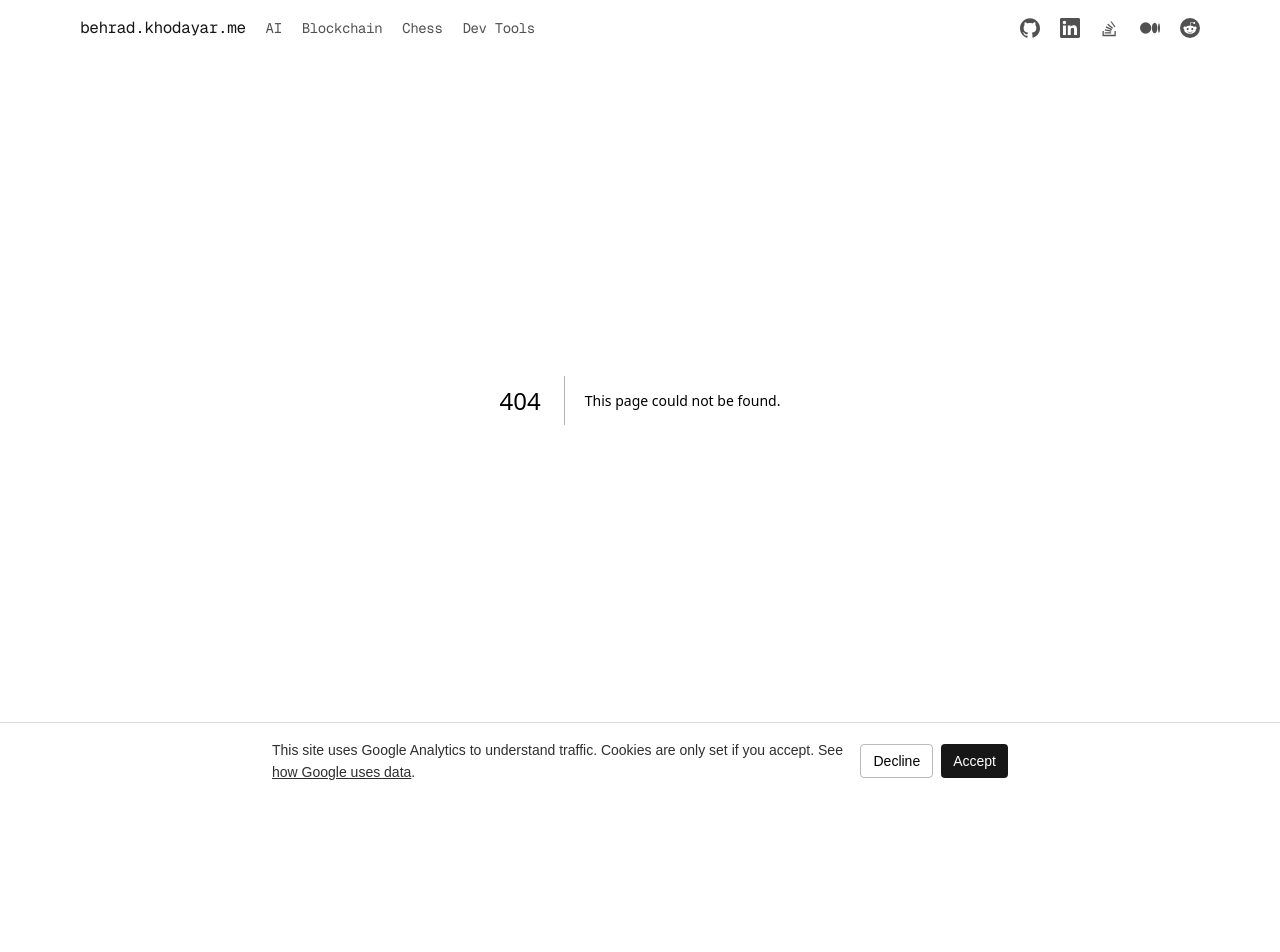
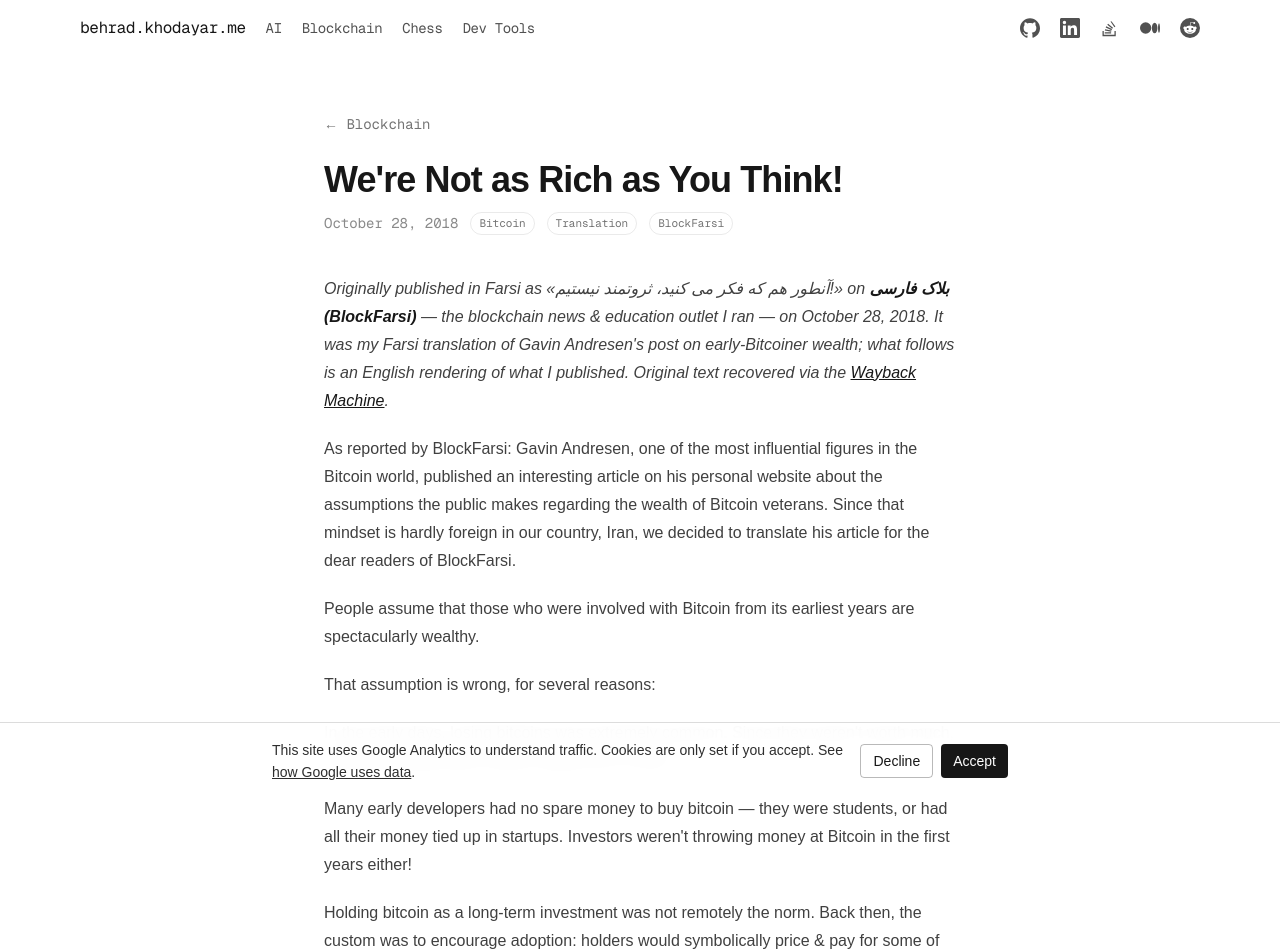
Before and after one commit to behradkhodayar/behradkhodayar, a Next.js app: page /blockchain/were-not-as-rich-as-you-think in a window 1280 px wide. Before the commit this address had no page. Shown: the top 952 px of the page. Before the commit the page ends 800 px from the top, so only its background shows below. Built offline with nearby package versions, Linux system fonts and the light colour scheme.

Commit message:
Add we're-not-as-rich-as-you-think post

```diff
--- a/app/blockchain/content.ts
+++ b/app/blockchain/content.ts
@@ -7,6 +7,14 @@
 import { type Post, byDateDesc } from "../lib/content";
 
 export const posts: Post[] = [
+  {
+    slug: "were-not-as-rich-as-you-think",
+    title: "We're Not as Rich as You Think!",
+    date: "2018-10-28",
+    excerpt:
+      "Why Bitcoin early birds mostly aren't the millionaires people imagine — my Farsi translation of Gavin Andresen's piece, rendered back into English.",
+    tags: ["Bitcoin", "Translation", "BlockFarsi"],
+  },
   {
     slug: "ibm-omfif-cbdc-study",
     title: "IBM Study: Central Banks Should Issue Digital Currencies",
--- /dev/null
+++ b/app/blockchain/were-not-as-rich-as-you-think/page.mdx
@@ -0,0 +1,50 @@
+import PostLayout from "../../ai/components/PostLayout";
+
+export const meta = {
+  title: "We're Not as Rich as You Think!",
+  date: "2018-10-28",
+  tags: ["Bitcoin", "Translation", "BlockFarsi"],
+};
+
+export const metadata = {
+  title: meta.title,
+  description:
+    "Why Bitcoin early birds mostly aren't the millionaires people imagine — my Farsi translation of Gavin Andresen's piece, from the BlockFarsi archive, rendered back into English.",
+  alternates: {
+    canonical: "https://behrad.khodayar.me/blockchain/were-not-as-rich-as-you-think/",
+  },
+};
+
+export default function Layout({ children }) {
+  return (
+    <PostLayout meta={meta} backHref="/blockchain" backLabel="Blockchain">
+      {children}
+    </PostLayout>
+  );
+}
+
+*Originally published in Farsi as «آنطور هم که فکر می کنید، ثروتمند نیستیم!» on **بلاک فارسی (BlockFarsi)** — the blockchain news & education outlet I ran — on October 28, 2018. It was my Farsi translation of Gavin Andresen's post on early-Bitcoiner wealth; what follows is an English rendering of what I published. Original text recovered via the [Wayback Machine](https://web.archive.org/web/20190114213718/http://blockfarsi.com/articles/%d8%a2%d9%86%d8%b7%d9%88%d8%b1-%d9%87%d9%85-%da%a9%d9%87-%d9%81%da%a9%d8%b1-%d9%85%db%8c-%da%a9%d9%86%db%8c%d8%af%d8%8c-%d8%ab%d8%b1%d9%88%d8%aa%d9%85%d9%86%d8%af-%d9%86%db%8c%d8%b3%d8%aa%db%8c%d9%85/).*
+
+As reported by BlockFarsi: Gavin Andresen, one of the most influential figures in the Bitcoin world, published an interesting article on his personal website about the assumptions the public makes regarding the wealth of Bitcoin veterans. Since that mindset is hardly foreign in our country, Iran, we decided to translate his article for the dear readers of BlockFarsi.
+
+People assume that those who were involved with Bitcoin from its earliest years are spectacularly wealthy.
+
+That assumption is wrong, for several reasons:
+
+In the early days, losing bitcoins was extremely common. Since they weren't worth much, people generally didn't bother taking care of them.
+
+Many early developers had no spare money to buy bitcoin — they were students, or had all their money tied up in startups. Investors weren't throwing money at Bitcoin in the first years either!
+
+Holding bitcoin as a long-term investment was not remotely the norm. Back then, the custom was to encourage adoption: holders would symbolically price & pay for some of their daily needs in bitcoin.
+
+Even if someone had spare capital plus a correct prediction of Bitcoin's price growth and bought a large amount, they most likely followed sound investment advice and by now:
+
+1. Either they have a long-term holding plan and their capital is still in bitcoin, or
+
+2. They've put their eggs in several baskets — diversifying their portfolio across multiple investments to avoid the risk of sudden loss from concentrating purely on Bitcoin.
+
+Consider a rational, disciplined person who had one hundred thousand dollars before investing. At the start of 2011 they accepted the risk of investing in Bitcoin and bought five thousand dollars' worth. Their long-term plan: review annually, and rebalance whenever bitcoin exceeds ten percent of the portfolio.
+
+I made a spreadsheet to explain what happens. If they follow the best financial practice, with Bitcoin's thousand-fold growth over their initial investment they'd have a thousand-fold return — five million dollars. But in reality, to manage risk, they would have sold most of their bitcoin over the intervening years and would now hold about 40 BTC.
+
+40 BTC has at best been worth a few hundred thousand dollars (about $800K in late 2017) — and five million dollars is what an ordinary person receives for their retirement and the rest of their life!
```
